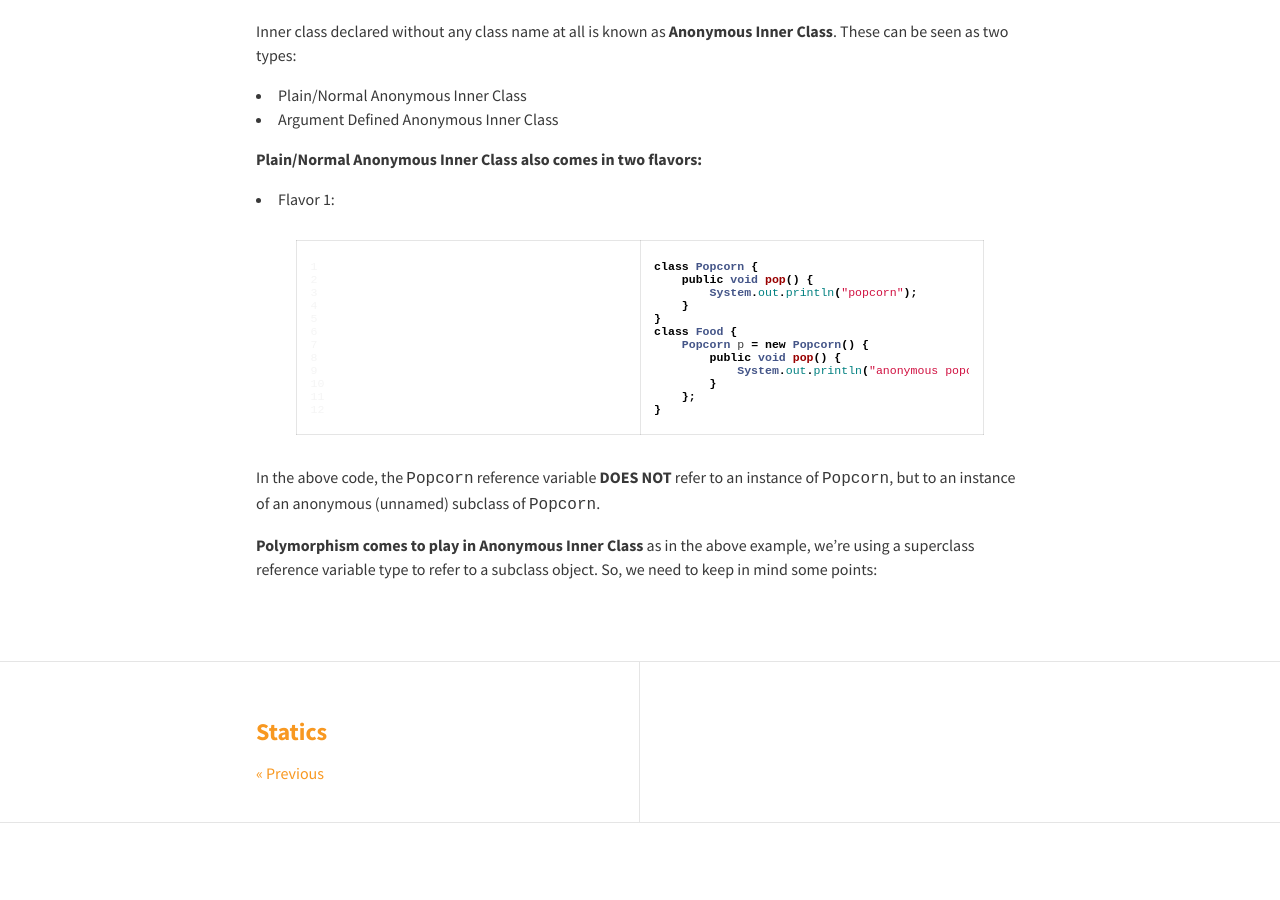
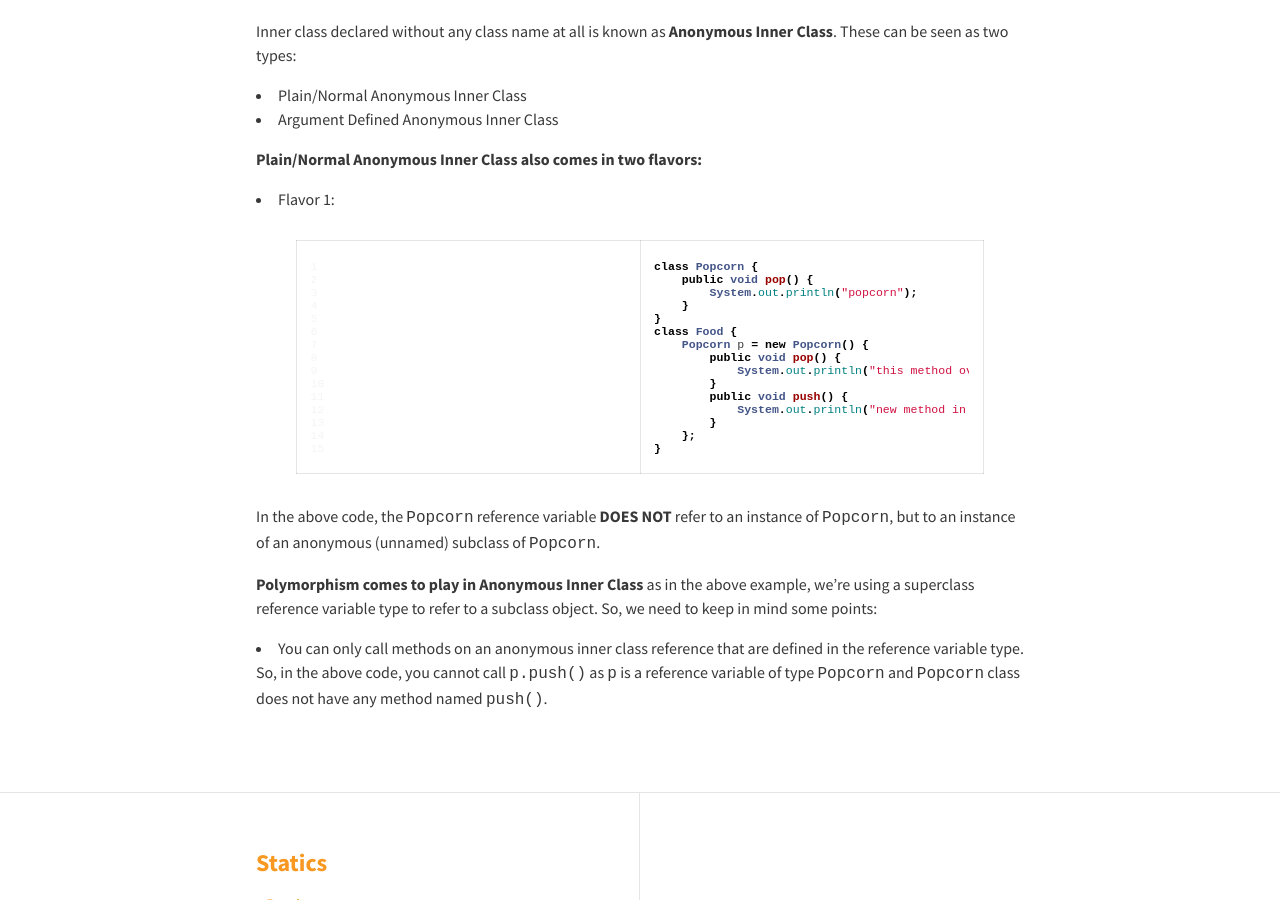
Before and after one commit to rampatra/JavaNotes, a Jekyll site: the page built from _posts/2015-08-20-nested-classes.md, in a window 1280 px wide and 900 px high, scrolled down 5388 px. Built offline with Jekyll 4.4.1, drawn with Linux system fonts in a browser that asks for light colours; nearby versions of some CDN libraries; comment, search, counter and statistics services are not loaded.

Commit message:
added content

```diff
--- a/_posts/2015-08-20-nested-classes.md
+++ b/_posts/2015-08-20-nested-classes.md
@@ -294,7 +294,10 @@ class Popcorn {
 class Food {
     Popcorn p = new Popcorn() {
         public void pop() {
-            System.out.println("anonymous popcorn");
+            System.out.println("this method overrides pop() in Popcorn class");
+        }
+        public void push() {
+            System.out.println("new method in anonymous inner class");
         }
     };
 }
@@ -305,3 +308,7 @@ of an anonymous (unnamed) subclass of `Popcorn`.
 
 __Polymorphism comes to play in Anonymous Inner Class__ as in the above example, we're using a superclass reference
 variable type to refer to a subclass object. So, we need to keep in mind some points:
+
+* You can only call methods on an anonymous inner class reference that are defined in the reference variable type. So,
+in the above code, you cannot call `p.push()` as `p` is a reference variable of type `Popcorn` and `Popcorn` class does
+not have any method named `push()`.
```
